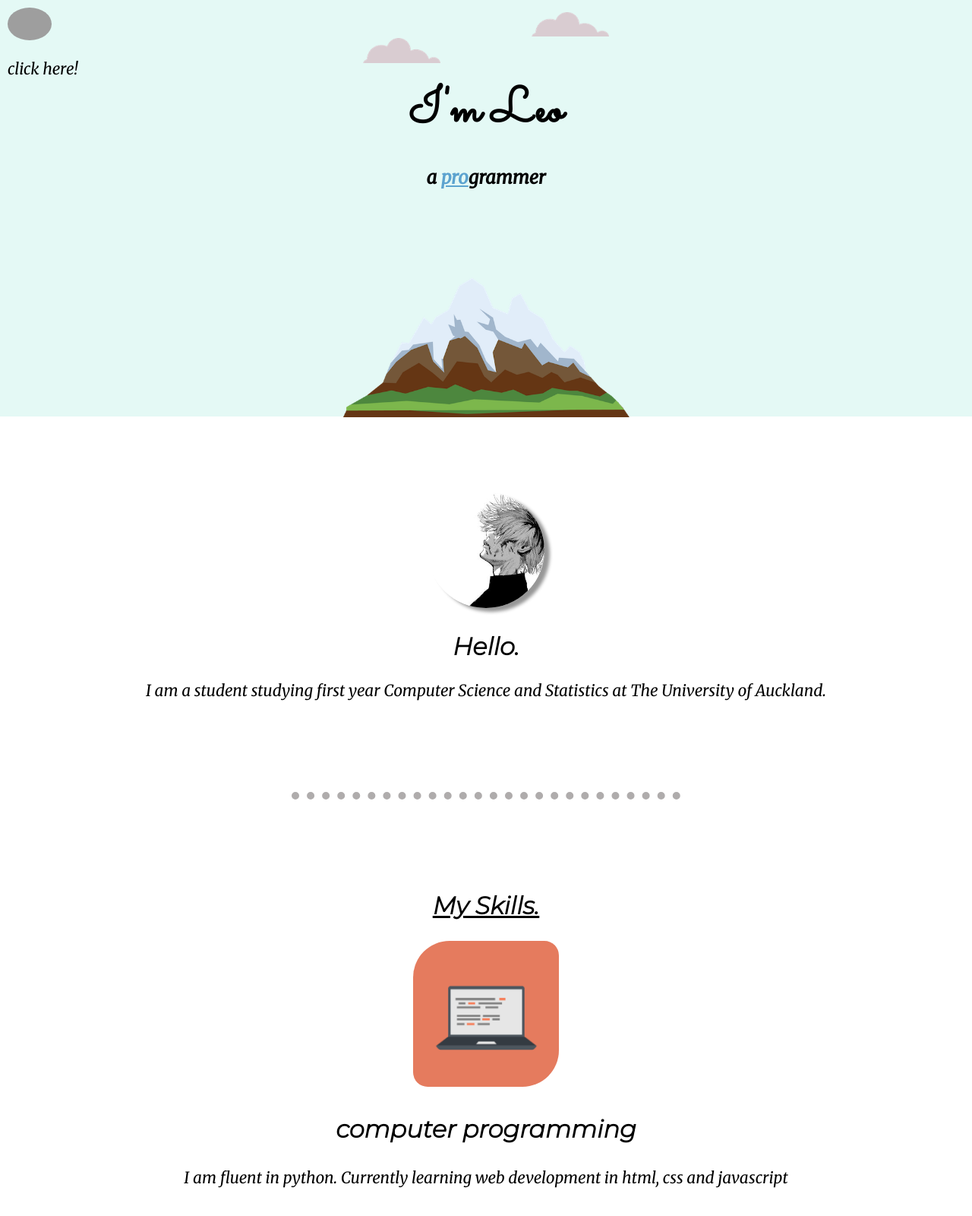
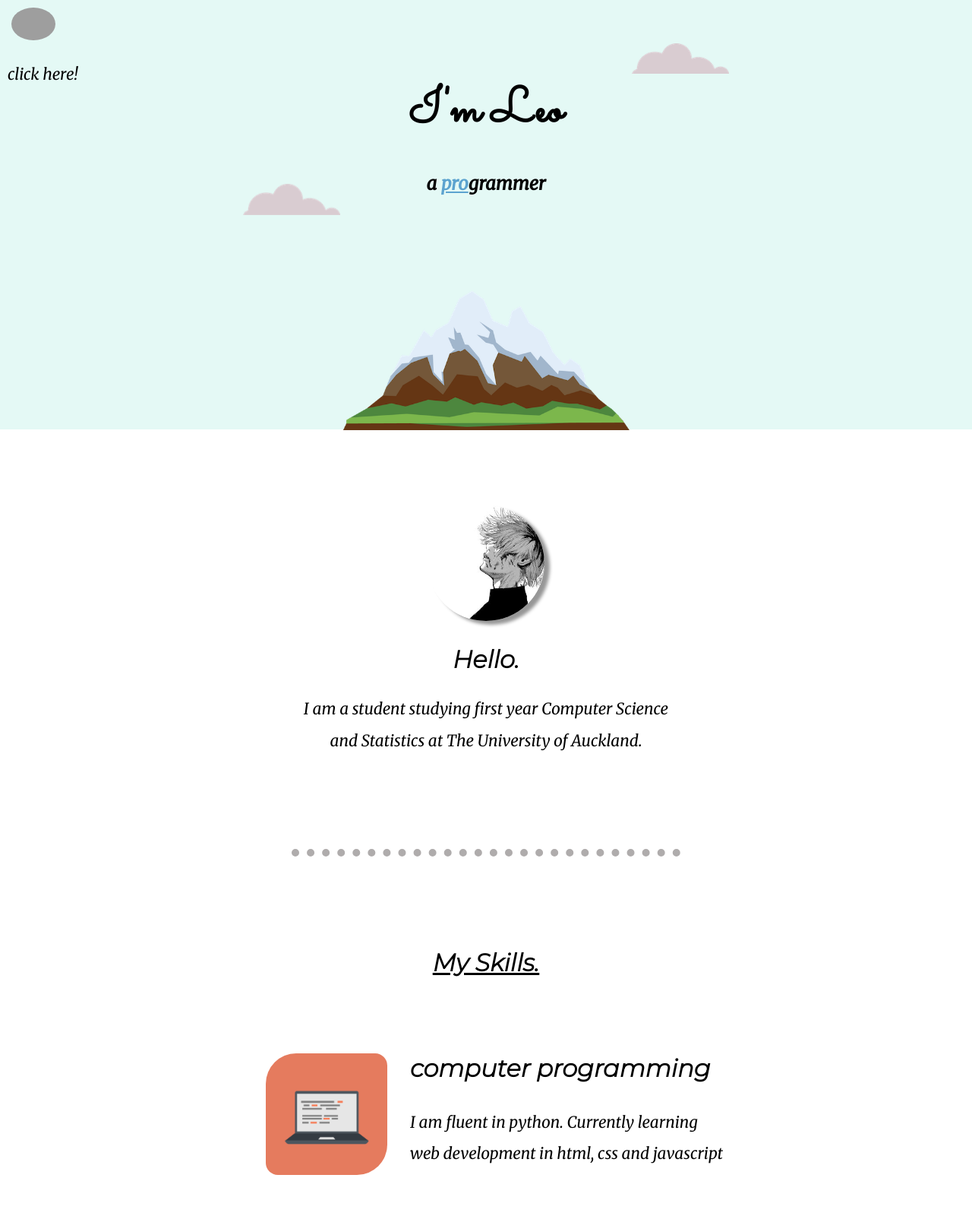
Before and after one commit to foolosofer/css-mysite, a plain HTML site: page index.html in a window 1280 px wide. Shown: the top 1600 px of the page at 76% size. Drawn offline with Linux system fonts and the light colour scheme; grey boxes are pictures that could not be loaded.

Commit message:
Update styles.css

```diff
--- a/css/styles.css
+++ b/css/styles.css
@@ -22,6 +22,17 @@ h3 {
 
 p {
     font-size: 1.3em;
+    line-height: 2;
+}
+
+a {
+    margin: 5px;
+    text-decoration: none;
+    color: darkgreen;
+}
+
+a:hover {
+    color: white;
 }
 
 hr {
@@ -88,16 +99,16 @@ if the parent is positioned statically then it can't have anything positioned ab
     */
 
     position: absolute;
-    right: 700px;
-    top: 50px;
-    width: 8%;
+    right: 25%;
+    top: 10%;
+    width: 10%;
 }
 
 .bottom-cloud {
     position: absolute;
-    left: 700px;
-    bottom: 500px;
-    width: 8%;
+    left: 25%;
+    bottom: 50%;
+    width: 10%;
 }
 
 .mountain-image {
@@ -114,6 +125,11 @@ if the parent is positioned statically then it can't have anything positioned ab
     note: positive values cause the shadow to grow bigger, negative values do the opposite */
 }
 
+.profile-message {
+    width: 40%;
+    margin: 0 auto;
+}
+
 .skills {
     margin-top: 70px;
 }
@@ -122,15 +138,25 @@ if the parent is positioned statically then it can't have anything positioned ab
     text-decoration: underline;
 }
 
+.skill-row {
+    width: 50%;
+    margin: 100px auto;
+    text-align: left;
+}
+
+.images {
+    width: 25%;
+    margin: 0 30px;
+}
+
 .computer-image {
-    width: 15%;
     border-radius: 25% 10%;
+    float: left;
 }
 
 .demon-slayer-image {
     border-radius: 10% / 50%;
-    width: 20%;
-    margin-top: 50px;
+    float: right;
 }
 
 .contact-me {
@@ -161,6 +187,8 @@ if the parent is positioned statically then it can't have anything positioned ab
 
 /* bottom-container */
 .copy-right {
+    font-size: 1rem;
     margin: 20px 0 0;
     padding-bottom: 20px;
+    text-decoration: none;
 }
```
